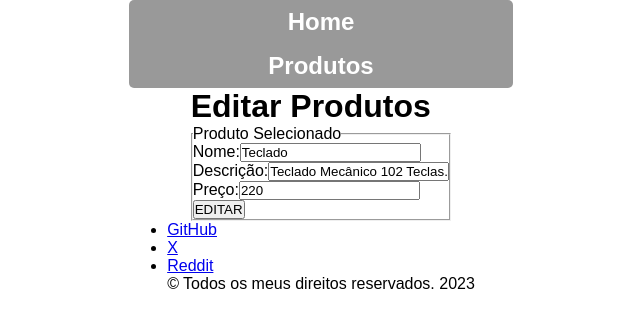
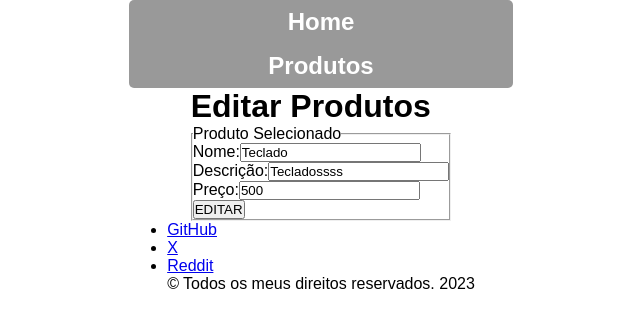
Before and after one commit to alecarlosjesus/spa-1espf, a React (Vite) app: page /editar/produtos/1 in a window 1280 px wide. Shown: the top 328 px of the page, without its empty margins (319-959 px from the left). Built offline with nearby package versions, Linux system fonts and the light colour scheme; data requests are answered from the project's data file.

Commit message:
Editar finalizado.

```diff
--- a/db.json
+++ b/db.json
@@ -1,7 +1,22 @@
 {
-    "produtos":[
-        {"id":1,"nome":"Teclado","desc":"Teclado Mecânico 102 Teclas.","preco":220},
-        {"id":2, "nome":"Mouse", "desc":"Mouse sem fio.", "preco":56.98},
-        {"id":3, "nome":"Monitor", "desc":"32' 75Hz", "preco":2500}
-    ]
+  "produtos": [
+    {
+      "id": 1,
+      "nome": "Teclado",
+      "desc": "Tecladossss",
+      "preco": "500"
+    },
+    {
+      "id": 2,
+      "nome": "Mouse",
+      "desc": "Mouse sem fio.",
+      "preco": 56.98
+    },
+    {
+      "id": 3,
+      "nome": "Monitor",
+      "desc": "32' 75Hz",
+      "preco": 2500
+    }
+  ]
 }
--- a/src/routes/EditarProdutos.jsx
+++ b/src/routes/EditarProdutos.jsx
@@ -1,9 +1,10 @@
 import { useEffect, useState } from 'react';
-import { useParams } from 'react-router-dom'
+import { useNavigate, useParams } from 'react-router-dom'
 
 export default function EditarProdutos() {
 
     const {id} = useParams();
+    const navigation = useNavigate()
 
     document.title = "Editar Produtos " + id;
 
@@ -34,13 +35,28 @@ export default function EditarProdutos() {
 
     }
 
+    const handleSubmit = (e) =>{
+      e.preventDefault();
 
+        fetch(`http://localhost:5000/produtos/${id}`,{
+          method:"PUT",
+          headers:{
+            "Content-Type":"application/json"
+          },
+          body: JSON.stringify(produto)
+        })
+        .then((response)=> console.log("Dados alterado com sucesso - STATUS CODE : " + response.status))
+        .catch(error=> console.log(error));
+
+        //Redirect
+        navigation("/produtos");
+    }
 
   return (
     <div>
         <h1>Editar Produtos</h1>
           <div>
-            <form>
+            <form onSubmit={handleSubmit}>
               <fieldset>
                 <legend>Produto Selecionado</legend>
                 <div>
```
